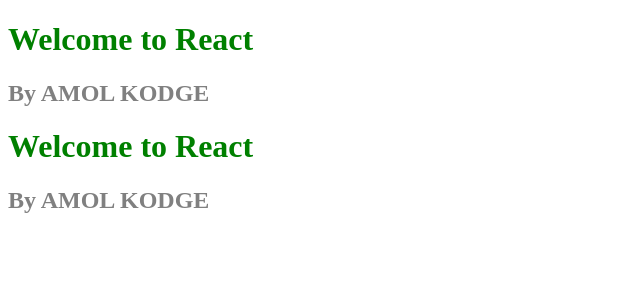
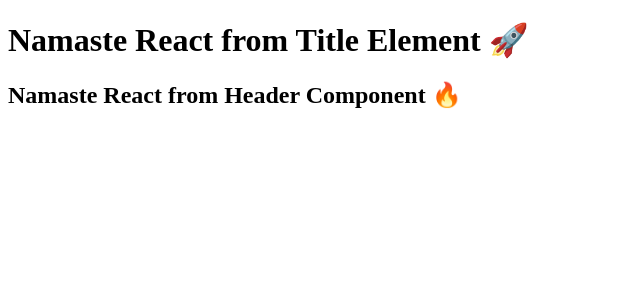
Before and after one commit to amolDeveloper/namaste-react, a React (Vite) app: page / in a window 1280 px wide. Shown: the top 300 px of the page, without its empty margins (0-640 px from the left). Built offline with nearby package versions, Linux system fonts and the light colour scheme.

Commit message:
Episode: 03

```diff
--- a/App.css
+++ b/App.css
@@ -1,7 +1,3 @@
-#header1 {
+.header {
     color: green;
 }
-
-#header2 {
-    color: grey;
-}
--- a/App.js
+++ b/App.js
@@ -1,18 +1,22 @@
 import React from "react";
 import ReactDOM  from "react-dom/client";
 
-// const heading = React.createElement("h1", {id: "header"}, "Welcome to React Course");
-// const root = ReactDOM.createRoot(document.getElementById("root"));
-// root.render(heading);
+const root = ReactDOM.createRoot(document.getElementById('root'));
 
-const parent = React.createElement("div", {id: "parent"}, [React.createElement("div", {id: "child1"},[
-    React.createElement("h1", {id: "header1"}, "Welcome to React"),
-    React.createElement("h2", {id: "header2"}, "By AMOL KODGE")]
-),React.createElement("div", {id: "child2"},[
-    React.createElement("h1", {id: "header1"}, "Welcome to React"),
-    React.createElement("h2", {id: "header2"}, "By AMOL KODGE")]
-)]);
 
-const root = ReactDOM.createRoot(document.getElementById("root"));
+const HeaderComponent = () =>
+    (
+        <div id="container">
+            <h2> Namaste React from Header Component 🔥</h2>
+        </div>
+    )
 
-root.render(parent);
+const title = (
+    <>
+    <h1> Namaste React from Title Element 🚀</h1>
+    <HeaderComponent />
+    </>
+)
+
+
+root.render(title);
--- a/index.html
+++ b/index.html
@@ -7,7 +7,7 @@
     <link rel="stylesheet" href="./App.css" />
 </head>
 <body>
-    <div id="root"></div>
+    <div id="root"> Not Rendered </div>
     <script type="module" src="./App.js"></script>
 </body>
 </html>
--- a/package.json
+++ b/package.json
@@ -4,6 +4,8 @@
   "description": "Namaste React By Author Amol Kodge",
   "main": "App.js",
   "scripts": {
+    "start": "parcel index.html",
+    "build": "parcel build index.html",
     "test": "jest"
   },
   "author": "Amol Kodge",
```
Also changed, not shown: 1 other file (tests, documents, lock files or other folders).
